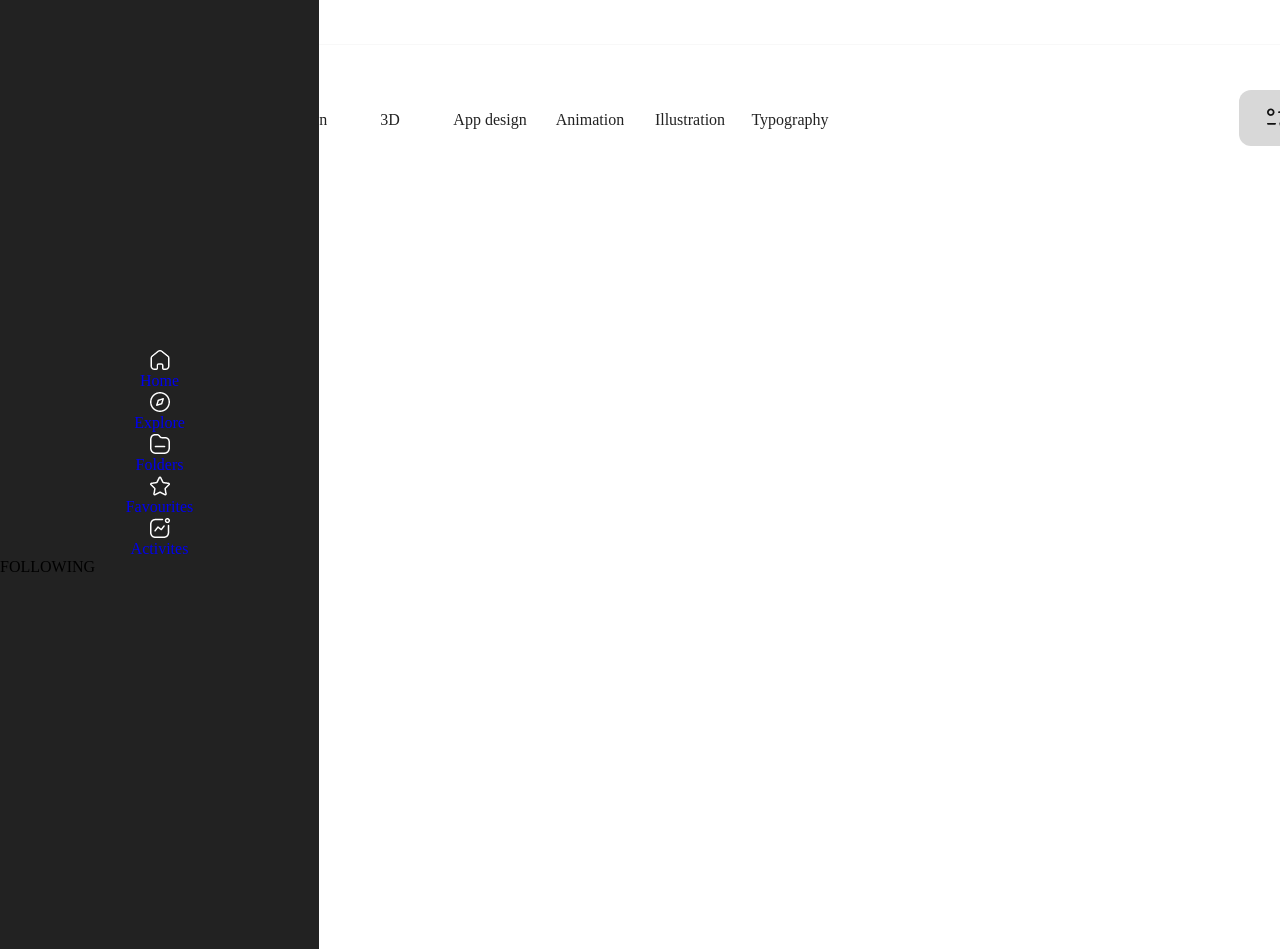
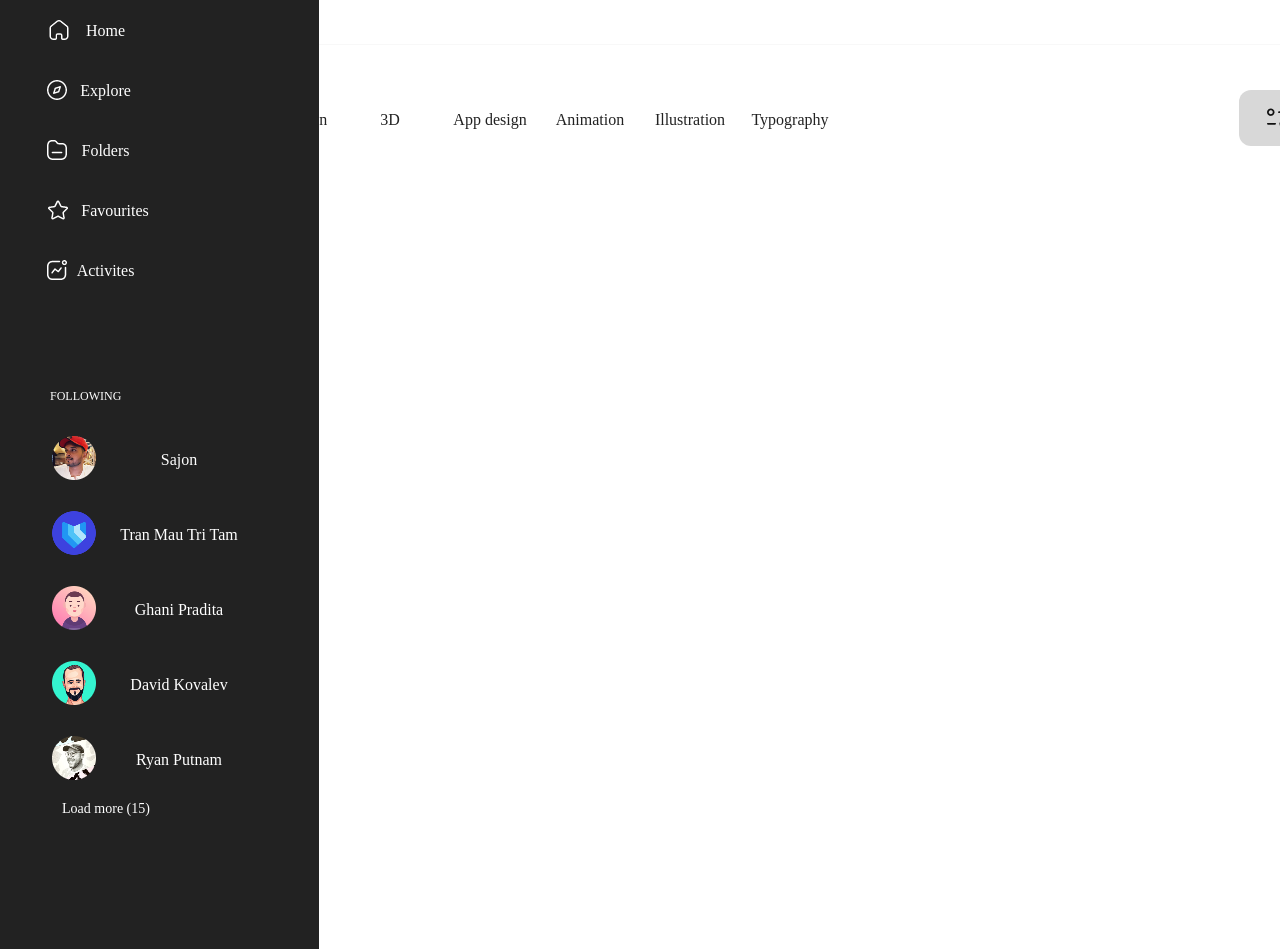
Before and after one commit to TinaKakhberidze/mid-term-1, a plain HTML site: page index.html in a window 1280 px wide. Shown: the part 131-1080 px from the top of the page. Drawn offline with Linux system fonts and the light colour scheme; a web font is replaced by a local one.

Commit message:
add aside

```diff
--- a/css/style.css
+++ b/css/style.css
@@ -218,6 +218,96 @@ aside {
   height: 1080px;
   background-color: #222222;
 }
-.home {
-  margin-top: 106px;
+
+.home-following {
+  display: flex;
+  flex-direction: column;
+  justify-content: space-between;
 }
+.home-parent {
+  display: flex;
+  justify-content: center;
+  align-items: center;
+  width: 259px;
+  height: 60px;
+  border-radius: 12px;
+}
+.image-child {
+  width: 24px;
+  height: 24px;
+  margin-right: 15px;
+  margin-left: 60px;
+}
+
+.p-child {
+  width: 43px;
+  height: 21px;
+  margin-right: 147px;
+  margin-top: 5px;
+}
+.p-child a {
+  font-size: 16px;
+  color: #ffffff;
+}
+.p-child-favourite {
+  width: 43px;
+  height: 21px;
+  font-size: 16px;
+  color: #ffffff;
+  margin-right: 137px;
+  margin-left: 9px;
+  margin-top: 5px;
+}
+.p-child-favourite a {
+  font-size: 16px;
+  color: #ffffff;
+}
+.following {
+  margin-top: 89px;
+  display: flex;
+  flex-direction: column;
+  justify-content: center;
+  align-items: center;
+}
+.following-button {
+  margin-right: 153px;
+  width: 66px;
+  height: 16px;
+}
+.following-button p {
+  font-size: 12px;
+  color: #ffffff;
+}
+.follow-parent {
+  display: flex;
+  margin-top: 31px;
+  margin-right: 26px;
+}
+.follow-image {
+  width: 44px;
+  height: 44px;
+  margin-right: 21px;
+}
+.follow-p {
+  width: 124px;
+  height: 21px;
+  margin-top: 15px;
+}
+
+.follow-p a {
+  font-size: 16px;
+  color: #ffffff;
+}
+.follow-load {
+  display: flex;
+  justify-content: center;
+  align-items: center;
+  width: 101px;
+  height: 19px;
+  margin-top: 19px;
+  margin-right: 107px;
+}
+.follow-load a {
+  font-size: 14px;
+  color: #ffffff;
+}
--- a/index.html
+++ b/index.html
@@ -191,7 +191,7 @@
                   <img src="img/Component 8 – 2.png" alt="" />
                 </a>
               </div>
-              <div class="p-child">
+              <div class="p-child-favourite">
                 <a href="#">
                   <p>Favourites</p>
                 </a>
@@ -211,7 +211,74 @@
             </div>
           </div>
           <div class="following">
-            <p>FOLLOWING</p>
+            <div class="following-button">
+              <p>FOLLOWING</p>
+            </div>
+            <div class="follow-parent">
+              <div class="follow-image">
+                <a href="#">
+                  <img src="img/Rectangle 40.png" alt="avatar" />
+                </a>
+              </div>
+              <div class="follow-p">
+                <a href="#">
+                  <p>Sajon</p>
+                </a>
+              </div>
+            </div>
+            <div class="follow-parent">
+              <div class="follow-image">
+                <a href="#">
+                  <img src="img/Rectangle 41.png" alt="avatar" />
+                </a>
+              </div>
+              <div class="follow-p">
+                <a href="#">
+                  <p>Tran Mau Tri Tam</p>
+                </a>
+              </div>
+            </div>
+            <div class="follow-parent">
+              <div class="follow-image">
+                <a href="#">
+                  <img src="img/Rectangle 42.png" alt="avatar" />
+                </a>
+              </div>
+              <div class="follow-p">
+                <a href="#">
+                  <p>Ghani Pradita</p>
+                </a>
+              </div>
+            </div>
+            <div class="follow-parent">
+              <div class="follow-image">
+                <a href="#">
+                  <img src="img/Rectangle 43.png" alt="avatar" />
+                </a>
+              </div>
+              <div class="follow-p">
+                <a href="#">
+                  <p>David Kovalev</p>
+                </a>
+              </div>
+            </div>
+            <div class="follow-parent">
+              <div class="follow-image">
+                <a href="#">
+                  <img src="img/Rectangle 44.png" alt="avatar" />
+                </a>
+              </div>
+              <div class="follow-p">
+                <a href="#">
+                  <p>Ryan Putnam</p>
+                </a>
+              </div>
+            </div>
+            <div class="follow-load">
+              <a href="#">
+                <p>Load more (15)</p>
+              </a>
+            </div>
           </div>
         </div>
       </aside>
```
